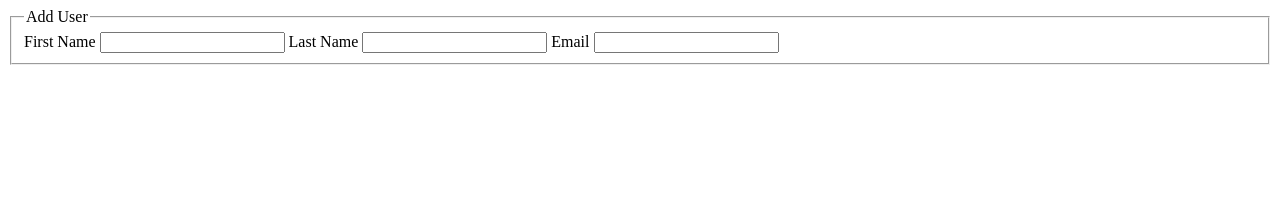
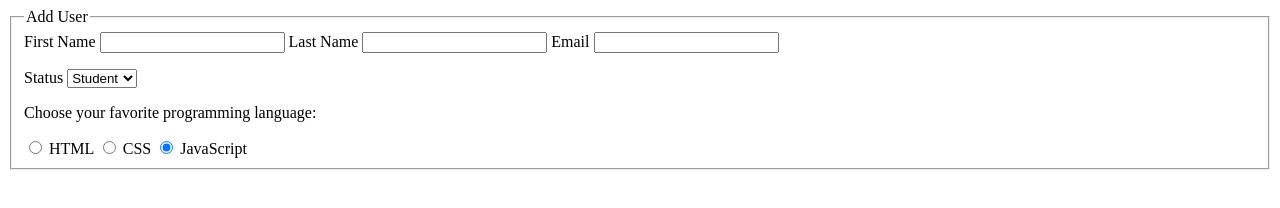
Before and after one commit to rajahwu/forms, a plain HTML site: page index.html in a window 1280 px wide. Drawn offline with Linux system fonts and the light colour scheme.

Commit message:
add dropdown menu and radio buttons

```diff
--- a/index.html
+++ b/index.html
@@ -9,12 +9,33 @@
 <body>
     <fieldset>
         <legend>Add User</legend>
+        <div>
         <label for="first_name">First Name</label>
         <input type="text"  name="first_name" id="first_name">
         <label for="last_name">Last Name</label>
         <input type="text" name="last_name" id="last_name">
         <label for="email">Email</label>
         <input type="email" name="email_address" id="email_address">
+        <p></p> <!-- p tag for spacing -->
+    </div>
+    <div>
+        <label for="status">Status</label>
+        <select name="status" id="status">
+            <option value="student">Student</option>
+            <option value="teacher">Teacher</option>
+            <option value="Guest">Guest</option>
+        </select>
+    </div>
+    <div>
+        <p>Choose your favorite programming language:</p>
+        <input type="radio" id="html" name="html_lang" value="html">
+        <label for="">HTML</label>
+        <input type="radio" id="css" name="css_lang" value="css">
+        <label for="">CSS</label>
+        <input type="radio" id="javascript" name="js_lang" value="javascript" checked>
+        <label for="">JavaScript</label>
+    </div>
+
     </fieldset>
 </body>
 </html>
```
